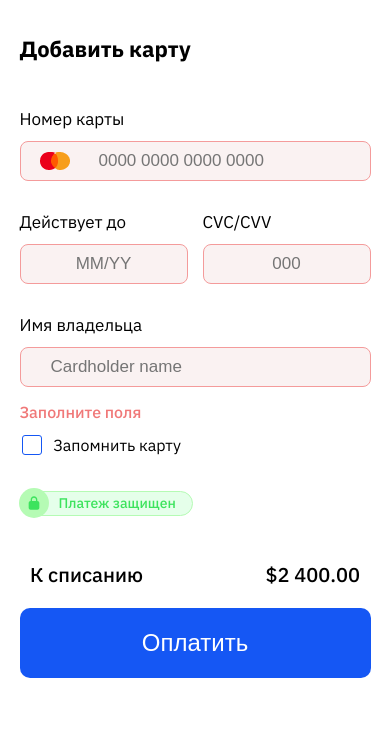
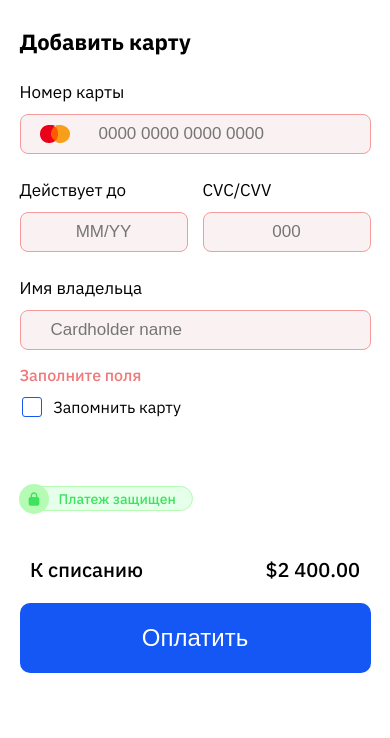
Before and after one commit to Ba1tur/sella-new, a plain HTML site: page index.html in a window 390 px wide. Shown: the part 126-864 px from the top of the page. Drawn offline with Linux system fonts and the light colour scheme.

Commit message:
adaptive

```diff
--- a/style.css
+++ b/style.css
@@ -454,7 +454,7 @@ button {
 
 @media screen and (max-width: 1051px) {
   .payment-section {
-    padding: 60px 1% 0 1%;
+    padding: 30px 1% 0 1%;
   }
   .total-block {
     max-width: 340px;
@@ -468,6 +468,13 @@ button {
   .left-side {
     display: none;
   }
+  .payment-form{
+    height: 100vh;
+    display: flex;
+    flex-direction: column;
+    justify-content: space-between;
+    padding-bottom: 65px;
+  }
   .payment-form__header {
     padding-left: 70px;
   }
@@ -477,9 +484,7 @@ button {
     width: 32px;
     height: 32px;
   }
-  .inputs-block {
-    margin-top: 50px;
-  }
+
   .pay-btn {
     width: 100%;
     height: 70px;
@@ -500,7 +505,7 @@ button {
 
 @media screen and (max-width: 555px) {
   .payment-section{
-    padding: 40px 5% 0 5%;
+    padding: 20px 5% 0 5%;
   }
   .inputs-block > h2 {
     font-size: 22px;
@@ -511,6 +516,11 @@ button {
   .name-input > input {
     height: 40px;
     font-size: 17px;
+  }
+  .cart-input,
+  .inputs-block__double,
+  .name-input{
+    margin-top: 25px;
   }
   .input-text {
     font-size: 17px;
```
